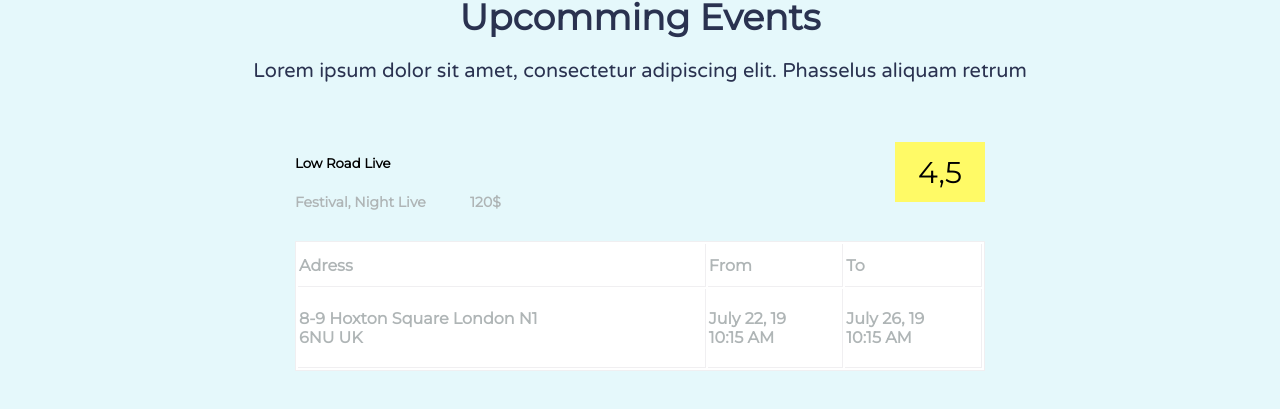
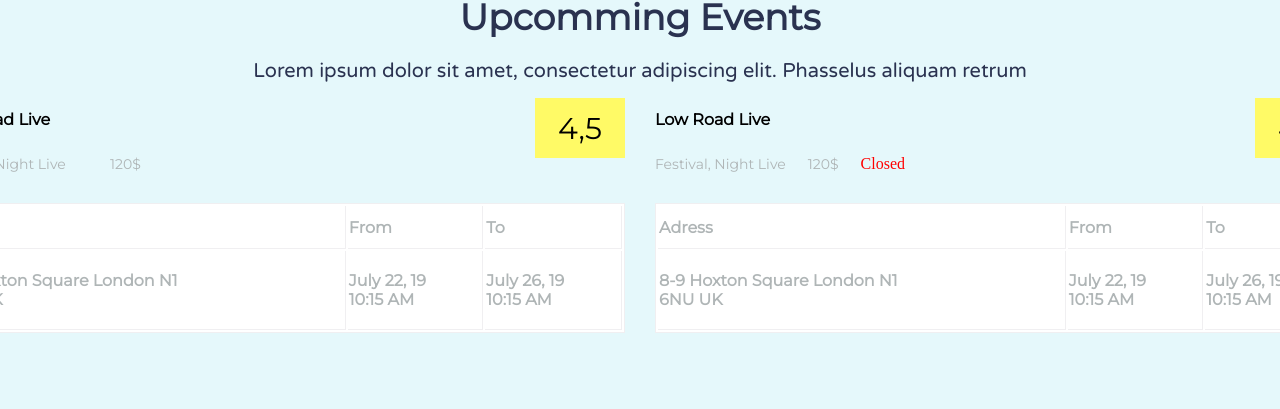
Before and after one commit to trixcode/triplytrip-front, a Next.js app: page / in a window 1280 px wide. Shown: the part 1501-1910 px from the top of the page. Built offline with nearby package versions, Linux system fonts and the light colour scheme.

Commit message:
some commit

```diff
--- a/src/components/UpcommingEvents/index.js
+++ b/src/components/UpcommingEvents/index.js
@@ -11,23 +11,39 @@ const UpcommingEvents = () => {
         Phasselus aliquam retrum
       </span>
       <div className="upcomming-events-wrapper">
-        <div className="upcomming-events-wrapper-card">
-          <div className="upcomming-events-wrapper-card-header">
-            <h5 className="upcomming-events-wrapper-card-header-name">Low Road Live</h5>
-            <div className="upcomming-events-wrapper-card-header-information">
-              <span className="upcomming-events-wrapper-card-header-information__location">Festival, Night Live</span>
-              <span className="upcomming-events-wrapper-card-header-information__price">120$</span>
-              <span className="upcomming-events-wrapper-card-header-information__open"></span>
+        <div className="event-card">
+          <div className="event-card-header">
+            <h5 className="event-card-header-name">Low Road Live</h5>
+            <div className="event-card-header-info">
+              <span className="event-card-header-info__location">Festival, Night Live</span>
+              <span className="event-card-header-info__price">120$</span>
+              <span className="event-card-header-info__open"></span>
             </div>
 
           </div>
-          <div className="upcomming-events-wrapper-card-rating">4,5</div>
-          <table className="upcomming-events-wrapper-card-table">
+          <div className="event-card-rating">4,5</div>
+          <table className="event-card-table">
             <tr><th>Adress</th><th>From</th><th>To</th></tr>
             <tr><th>8-9 Hoxton Square London N1<br/> 6NU UK</th><th>July 22, 19<br/>10:15 AM</th><th>July 26, 19<br/>10:15 AM</th></tr>
           </table>
         </div>
 
+        <div className="event-card">
+          <div className="event-card-header">
+            <h5 className="event-card-header-name">Low Road Live</h5>
+            <div className="event-card-header-info">
+              <span className="event-card-header-info__location">Festival, Night Live</span>
+              <span className="event-card-header-info__price">120$</span>
+              <span className="event-card-header-info__open">Closed</span>
+            </div>
+
+          </div>
+          <div className="event-card-rating">4,3</div>
+          <table className="event-card-table">
+            <tr><th>Adress</th><th>From</th><th>To</th></tr>
+            <tr><th>8-9 Hoxton Square London N1<br/> 6NU UK</th><th>July 22, 19<br/>10:15 AM</th><th>July 26, 19<br/>10:15 AM</th></tr>
+          </table>
+        </div>
       </div>
     </div>
     </section>
--- a/src/components/UpcommingEvents/upcommingEvents.scss
+++ b/src/components/UpcommingEvents/upcommingEvents.scss
@@ -38,22 +38,23 @@ body, h1, h2, h3, ul {
         font-family: 'Varela Round', sans-serif;
     }
     &-wrapper {
-        margin-top: 50px;
         display: flex;
         justify-content: space-around;
         width: 100%;
         align-items: center;
-        &-card {
+        .event-card {
             width: 690px;
             display: flex;
             justify-content: space-between;
             flex-wrap: wrap;
             align-items: center;
             &-header {
-                font-size: 16px;
-                font-family: 'Montserrat', sans-serif;
-                font-weight: 700;
-                &-information {
+                &-name {
+                    font-size: 16px;
+                    font-family: 'Montserrat', sans-serif;
+                    font-weight: 700;
+                }
+                &-info {
                     margin-top: 10px;
                     display: flex;
                     flex-direction: row;
@@ -69,7 +70,7 @@ body, h1, h2, h3, ul {
                     }
                 }
             }
-            &-rating {
+            .event-card-rating {
                 width: 90px;
                 height: 60px;
                 background: #fffa66;
@@ -80,7 +81,7 @@ body, h1, h2, h3, ul {
                 font-family: 'Montserrat', sans-serif;
                 font-weight: 500;
             }
-            &-table {
+            .event-card-table {
                 width: 100%;
                 height: 130px;
                 background: #fff;
```
